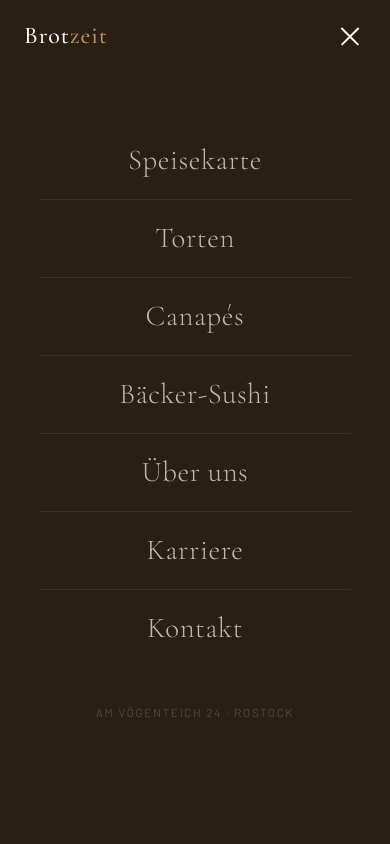
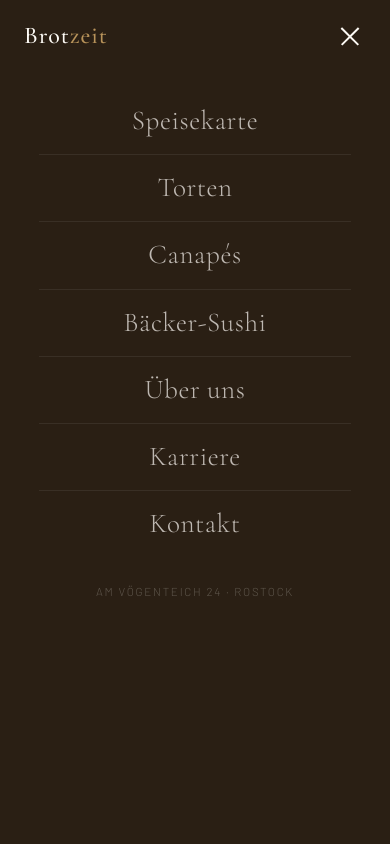
Before and after one commit to helgenug/Brotzeit, a website: page index.html in a window 390 px wide. Both pictures are taken after a click on the button "Menü öffnen". Shown: the top 844 px of the page. Drawn offline with nearby package versions, Linux system fonts and the light colour scheme.

Commit message:
Add files via upload

```diff
--- a/index.html
+++ b/index.html
@@ -208,7 +208,11 @@
   z-index: 99;
   flex-direction: column;
   align-items: center;
-  justify-content: center;
+  justify-content: flex-start;
+  padding: 88px 0 32px;
+  overflow-y: auto;
+  overscroll-behavior: contain;
+  -webkit-overflow-scrolling: touch;
   opacity: 0;
   pointer-events: none;
   transition: opacity 0.35s;
@@ -216,25 +220,27 @@
 .nav-mobile.open { opacity: 1; pointer-events: all; }
 .nav-mobile a {
   font-family: var(--font-display);
-  font-size: clamp(1.8rem, 6vw, 3rem);
+  font-size: clamp(1.7rem, 6vw, 2.4rem);
   font-weight: 300;
   color: rgba(253,250,245,0.7);
   text-decoration: none;
-  padding: 14px 0;
+  padding: 10px 0;
   letter-spacing: 0.02em;
   border-bottom: 1px solid rgba(253,250,245,0.07);
   width: 80%;
   text-align: center;
   transition: color 0.2s;
+  flex: 0 0 auto;
 }
 .nav-mobile a:last-of-type { border-bottom: none; }
 .nav-mobile a:hover { color: var(--brown-light); }
 .nav-mobile-adresse {
-  margin-top: 36px;
+  margin: 24px 0 16px;
   font-size: 0.72rem;
   letter-spacing: 0.15em;
   text-transform: uppercase;
   color: rgba(253,250,245,0.25);
+  flex: 0 0 auto;
 }
 
 /* ── HERO SLIDESHOW ── */
@@ -580,6 +586,7 @@
   width: 100%;
   height: 100%;
   object-fit: cover;
+  object-position: 90% center;
 }
 .torten-badge {
   position: absolute;
@@ -808,6 +815,7 @@
   .torten { grid-template-columns: 1fr; }
   .torten-text { padding: 56px 24px; }
   .torten-visual { min-height: 280px; }
+  .torten-visual img { object-position: 65% center; }
   .torten-badge { bottom: 20px; left: 20px; font-size: 0.95rem; padding: 12px 16px; }
 
   .faq { padding: 64px 24px; }
--- a/shared.css
+++ b/shared.css
@@ -144,8 +144,12 @@
   z-index: 199;
   flex-direction: column;
   align-items: center;
-  justify-content: center;
+  justify-content: flex-start;
   gap: 0;
+  padding: 88px 0 32px;
+  overflow-y: auto;
+  overscroll-behavior: contain;
+  -webkit-overflow-scrolling: touch;
   opacity: 0;
   pointer-events: none;
   transition: opacity 0.35s;
@@ -156,25 +160,27 @@
 }
 .nav-mobile a {
   font-family: var(--font-display);
-  font-size: clamp(2rem, 6vw, 3.2rem);
+  font-size: clamp(1.7rem, 6vw, 2.4rem);
   font-weight: 300;
   color: rgba(253,250,245,0.7);
   text-decoration: none;
-  padding: 16px 0;
+  padding: 10px 0;
   letter-spacing: 0.02em;
   transition: color 0.2s;
   border-bottom: 1px solid rgba(253,250,245,0.07);
   width: 80%;
   text-align: center;
+  flex: 0 0 auto;
 }
-.nav-mobile a:last-child { border-bottom: none; }
+.nav-mobile a:last-of-type { border-bottom: none; }
 .nav-mobile a:hover { color: var(--brown-light); }
 .nav-mobile-sub {
-  margin-top: 40px;
+  margin: 24px 0 16px;
   font-size: 0.75rem;
   letter-spacing: 0.15em;
   text-transform: uppercase;
   color: rgba(253,250,245,0.3);
+  flex: 0 0 auto;
 }
 
 /* ── SUBPAGE TEASER (55vh) ── */
```
